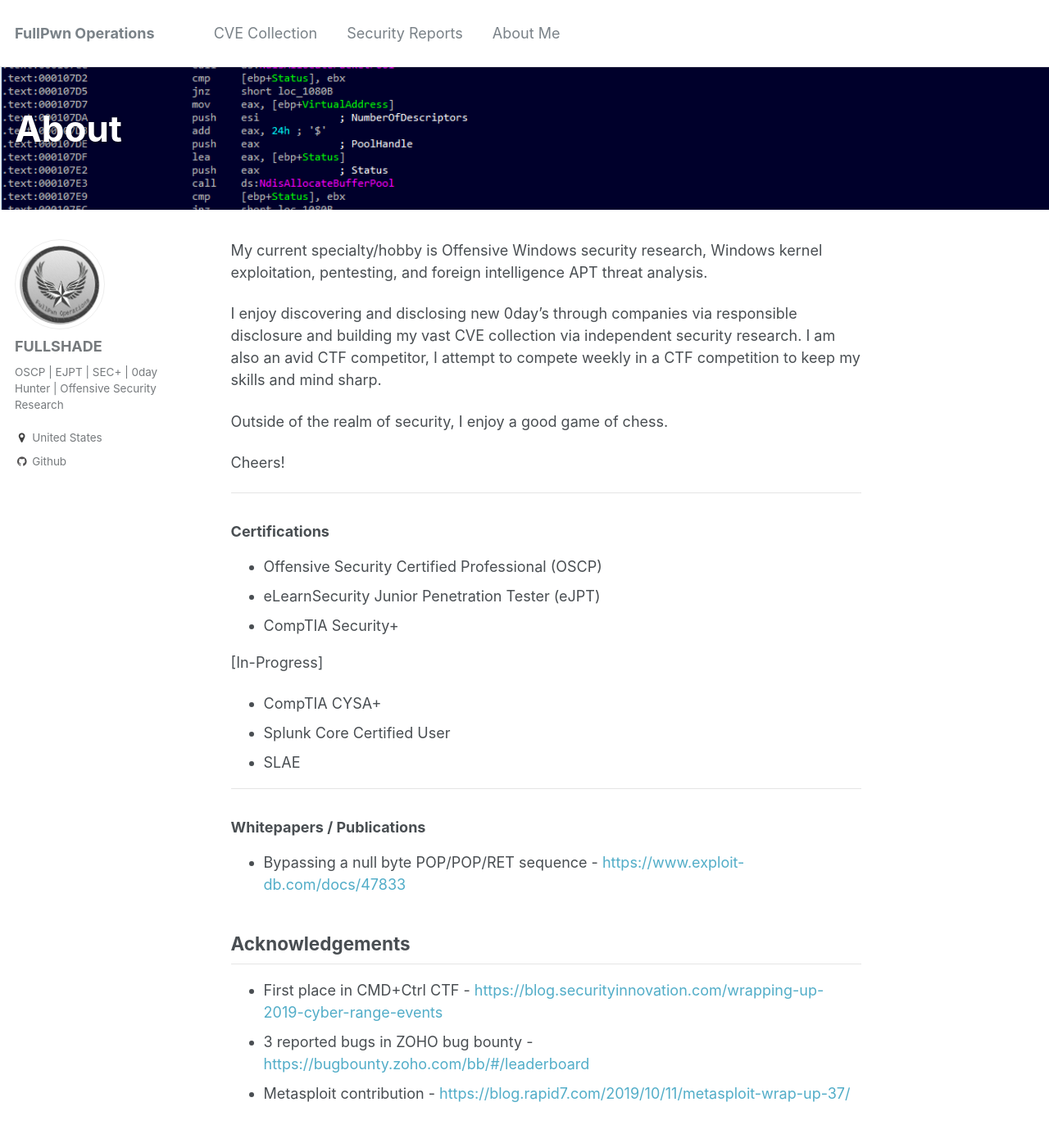
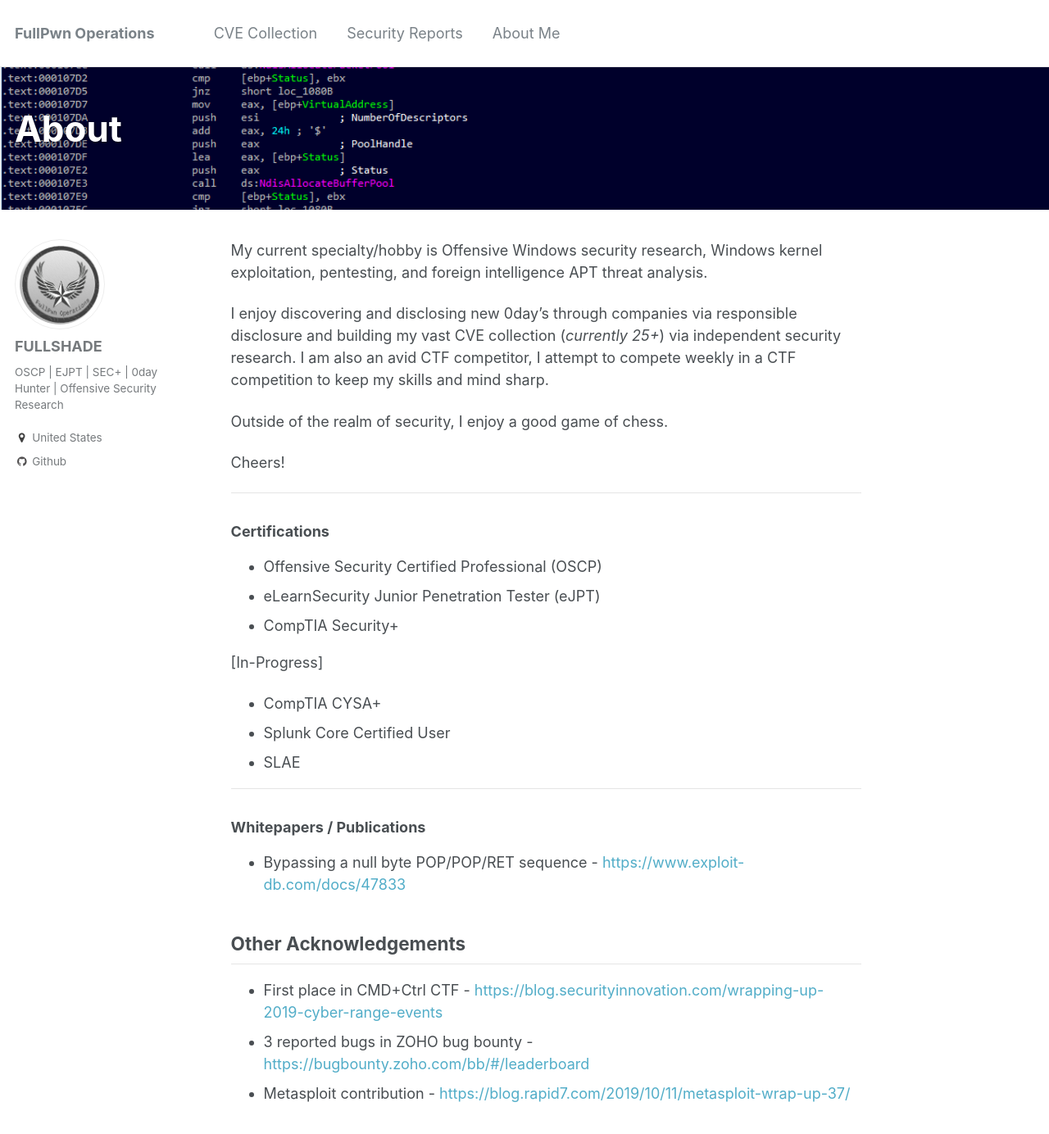
Before and after one commit to asdyxcyxc/FULLSHADE.github.io, a Jekyll site: the page built from _pages/about.md, in a window 1280 px wide and 1400 px high. Shown: the top 1384 px of the window at 82% size. Built offline with Jekyll 4.4.1, drawn with Linux system fonts in a browser that asks for light colours.

Commit message:
Update about.md

```diff
--- a/_pages/about.md
+++ b/_pages/about.md
@@ -9,7 +9,7 @@
 
 My current specialty/hobby is Offensive Windows security research, Windows kernel exploitation, pentesting, and foreign intelligence APT threat analysis.
 
-I enjoy discovering and disclosing new 0day's through companies via responsible disclosure and building my vast CVE collection via independent security research. I am also an avid CTF competitor, I attempt to compete weekly in a CTF competition to keep my skills and mind sharp.
+I enjoy discovering and disclosing new 0day's through companies via responsible disclosure and building my vast CVE collection (*currently 25+*) via independent security research. I am also an avid CTF competitor, I attempt to compete weekly in a CTF competition to keep my skills and mind sharp.
 
 Outside of the realm of security, I enjoy a good game of chess.
 
@@ -37,7 +37,7 @@
 - Bypassing a null byte POP/POP/RET sequence - [https://www.exploit-db.com/docs/47833](https://www.exploit-db.com/docs/47833)
 
 
-Acknowledgements
+Other Acknowledgements
 ---
 
 - First place in CMD+Ctrl CTF - [https://blog.securityinnovation.com/wrapping-up-2019-cyber-range-events](https://blog.securityinnovation.com/wrapping-up-2019-cyber-range-events)
```
